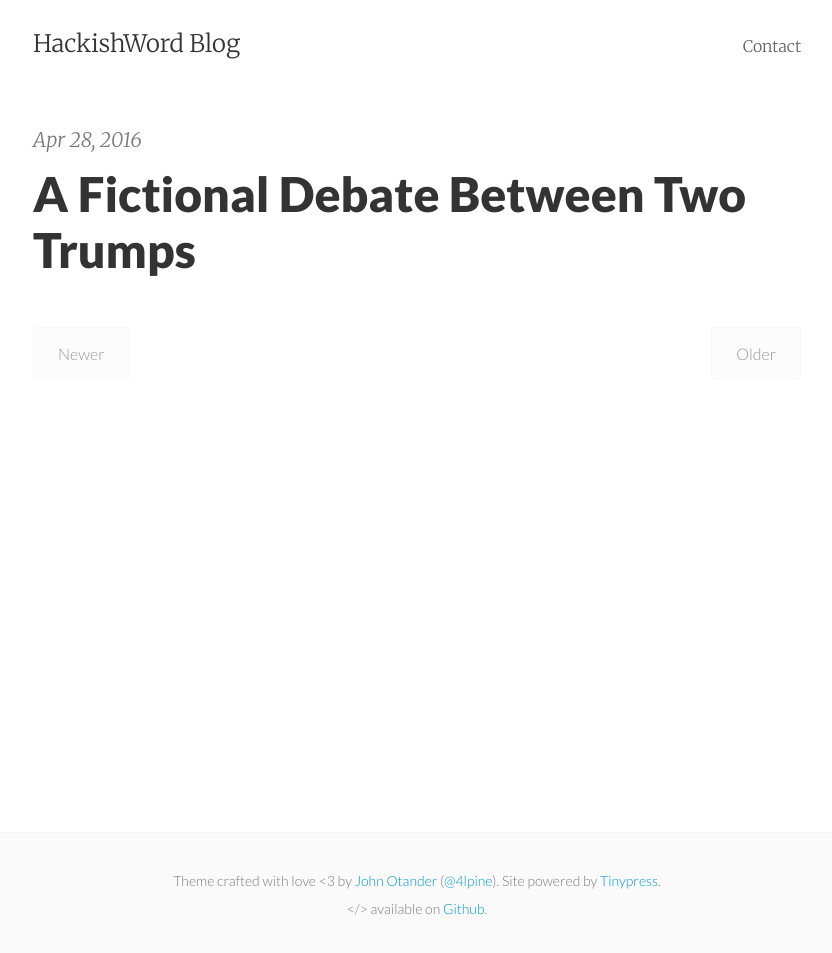
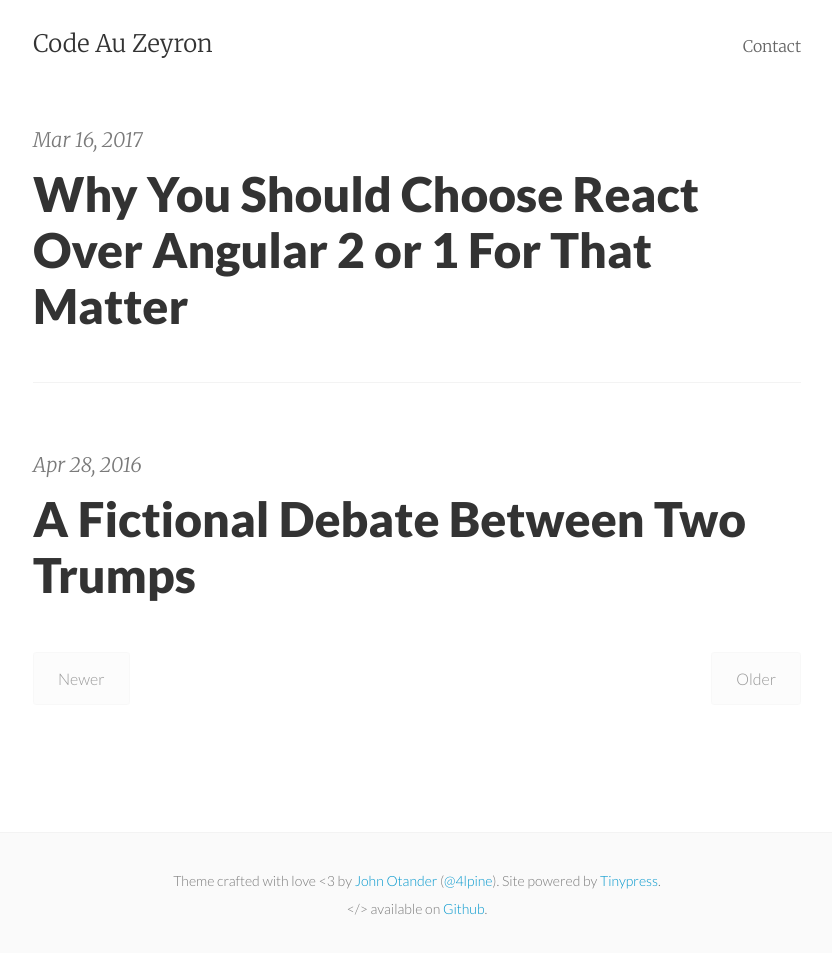
Before and after one commit to tranc99/tranc99.github.io, a Jekyll site: the page built from index.html, in a window 1280 px wide. Shown: the whole page, without its empty margins (223-1055 px from the left). Built offline with Jekyll 4.4.1, drawn with Linux system fonts in a browser that asks for light colours; the list of posts is cut into pages by our own code; part of the change alters nothing that is shown.

Commit message:
add React post

```diff
--- a/_config.yml
+++ b/_config.yml
@@ -2,9 +2,9 @@ excerpt_separator: ""
 pygments: true
 markdown: kramdown
 url: http://tranc99.github.io
-title: HackishWord Blog
+title: Code Au Zeyron
 email: tmutunhire@gmail.com
-author: Tomahawk
-description: My thoughts on technology, entrepreneurship and the future of marketing.
+author: Tendai Mutunhire
+description: My thoughts on technology, entrepreneurship and the future of code.
 paginate: 3
 google_analytics:
--- /dev/null
+++ b/_posts/2017-03-16-why-you-should-be-using-react.markdown
@@ -0,0 +1,61 @@
+---
+published: true
+title: Why You Should Choose React Over Angular 2 or 1 For That Matter
+layout: post
+---
+
+I remember coding with Angular 1 back in 2013 or thereabouts. Using Angular 1 directives was pretty remarkable at the time. Angular had bold promises about enhancing HTML with custom elements and a whole lot more.
+
+Then you had to deal with transclusion, dependency injection, factory services and a whole bunch of other mumbo-jumbo.
+It was hard to see how all that chicanery made you more productive. On mobile, frameworks like Ionic Framework and a handful of others made the slog worthwhile. There were few alternatives at the time that came with a powerful backer like Google. Everyone was jumping on the Angular bandwagon, including Firebase and just about any serious JavaScript vendor with a mission to boogey.
+
+### So, About That New New JavaScript Framework…
+
+In a little corner far away the Ember kids were grokking that. And when they came out to see us, the smoke from all the Angular directives and transclusions was enough to drive them back away into their little cave once again.
+
+They were right, of course, duh! It was just that, in that Brave New World, it was easy to mistake factories and snake-oil for productivity. And StackOverflow had not even made it to the promised land! They were still using jQuery, ha! (And doing it very productively, I and a million programmers must add!)
+
+If you were really brave, you could always go nuclear and use Backbone, but among its few faults, hype was never one Backbone weakness. Everybody more or less quickly clambered the Ember train or this shiny new Angular “bullet” train and failed to see the value of simplicity that was core to Backbone.
+
+Until months later, you were slogging through a ton of abstractions that barely made sense. Productivity ground to a halt. An old boss of mine seemed skeptical of Angular’s benefits, and in retrospect, one had to be skeptical of Angular’s cost. It seems the Angular engineers had brought the worst ideas and “patterns” and antipatterns from .NET and Java and somehow transmogrified JavaScript into the worst incarnation of old EJBs. So much for experience! Barebones jQuery had to be better than that mess.
+
+### Let’s Start From Scratch
+
+Then React came along and was bold enough to actually throw out all that gunk. Few of us thought so, of course, at first. The Angular love was just too fresh, the dream of the promised land too vividly etched in our programmatic minds, the high priests of Dependency Injection too ensconced in their Olympian perch in Mountain View that few even noticed the tremendous change that had occurred overnight.
+
+A bunch of crazy upstarts had dared to challenge the Emperor in his own backyard. And when you looked at it carefully, they had won!
+Good riddance, I thought, when I finally learned React. No more transclusion, controllers, factory this n that, all the weirdness and un-JavaScript-like declarations and code repetition. No more boilerplate and spaghetti. React was simpler, and made plain sense. Why had somebody not thought of this before?
+
+We could now go back to writing straight-up JavaScript like we were back in Backbone.js! But not quite.
+
+React still came with some conceptual overhead, and some rather inelegant semantics. Wrapping your head around JSX was like trying to switch from a QWERTY keyboard to using the OODAA keyboard, like, “what exactly did you say we now need to do with our HTML”?
+Still, after the disillusionment of those crazy Angular days, anything had to be better. And it was fast! Shadow DOM! Functional, stateless components! And __Atom__ could understand it!
+
+Then along came React Native, and for me that was really the game-changer. Mobile, the only thing keeping me in Angular, was gone. React Native was even better than anything that could challenge it. It still had bugs and had not even reached release, but in time it would just be better than any non-native solution. Angular was dead! Game over.
+
+### The Matrix Reloaded
+
+![The Return of Angular](https://cdn-images-1.medium.com/max/800/0*7MuxuGj8_vK9Rc1u.jpg)
+
+So fast-forward and the Angular chefs went back into the kitchen, and swiped some good ideas from React, Ember, Backbone and everyone else, as best as one can see, and went at it again.
+
+Out came Angular 2, like Saruman’s NEW and IMPROVED Uruk-hai, marching across Middle Earth to take over JavaScript everywhere!
+
+And I kinda liked it. The components are nice, the directives, where you use them, seem to have been simplified, no more controllers and crazy patterns, unless you happen to live for that stuff. It actually runs faster. Uses ideas from the shadow DOM and dared to rethink its own idioms. I give em a lot of credit for that.
+
+### Mmm, I Thought We Were Here To Code JavaScript
+
+The Angular 2 experience and productivity is much nicer than before, I have to say. However, I wish they had not made everyone learn TypeScript.
+
+And no, TypeScript is not necessary, in my opinion. I fall much more on the CoffeeScript side myself. And I think ES6 and future versions of JavaScript do too. TypeScript is somewhat of a mess. It’s not a zero-cost super-set around JavaScript. It can slow you down considerably. And its benefits can be extracted much more painlessly with something like Facebook’s Flow and similar systems. Having a good linter and JavaScript style guide for your team can keep you fairly safe. And you can use something like Mocha to run tests that keep your code pretty safe.
+
+So, this whole Angular 2 craze? I just don’t see it folks. I’m here to anoint the new king, and React.js it is!
+
+React has spawned off really good side-effects like Riot.js, which in turn inspired Vue.js, and then you have MobX, Redux and a bunch of reactive libraries that have all kinda emerged out of this innovation.
+
+What’s not to like? You don’t need Angular 2 or 1 for that matter. Grok straight-up JavaScript, not some pretentious static monster, and pick React, Vue, Backbone or Riot.js. Even Ember will be a solid alternative. Either way, you run a leaner, faster, more productive, more elegant system, or any subset of those four. Your team will thank you for it!
+
+****
+
+### About the Author
+Tendai Mutunhire is a startup React and Node.js developer. He may be found at [TowersOfZeyron](http://towersofzeyron.com) and hacking on startups like [NomadHideout](http://nomadhideout.com) and [UnicornPoach](http://www.unicornpoach.com).
```
